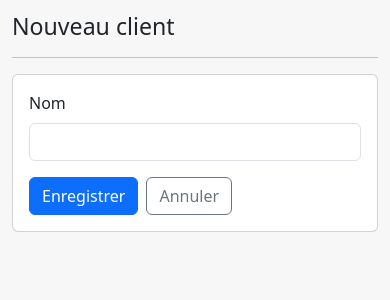
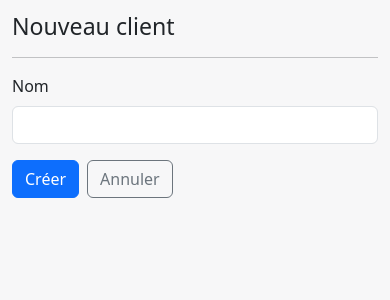
Before and after one commit to lecentrallanderneau-oss/Suivi_futs, a Flask app: page /client/new in a window 390 px wide. Shown: the part 57-357 px from the top of the page. Run offline with Flask 3, Linux system fonts and the light colour scheme.

Commit message:
Update client_form.html

```diff
--- a/templates/client_form.html
+++ b/templates/client_form.html
@@ -1,17 +1,25 @@
 {% extends "base.html" %}
-{% block title %}{{ client and 'Modifier' or 'Nouveau' }} client{% endblock %}
+
+{% block title %}{% if is_edit %}Modifier client{% else %}Nouveau client{% endif %}{% endblock %}
+
 {% block content %}
-<h1 class="h3">{{ client and 'Modifier' or 'Nouveau' }} client</h1>
+<h1 class="h3 mb-3">{% if is_edit %}Modifier client{% else %}Nouveau client{% endif %}</h1>
 <hr>
 
-<form method="post" class="card p-3">
-  <div class="mb-3">
+<form method="post" action="{% if is_edit %}{{ url_for('client_edit', client_id=client.id) }}{% else %}{{ url_for('client_new') }}{% endif %}" class="row g-3">
+  <div class="col-md-6">
     <label class="form-label">Nom</label>
-    <input type="text" name="name" class="form-control" value="{{ client and client.name or '' }}" required>
+    <input type="text" name="name" class="form-control" required
+           value="{{ request.form.get('name', (client.name if client else '')) }}">
   </div>
-  <div class="d-flex gap-2">
-    <button class="btn btn-primary" type="submit">Enregistrer</button>
-    <a class="btn btn-outline-secondary" href="{{ url_for('clients') }}">Annuler</a>
+
+  <div class="col-12 d-flex gap-2">
+    <button type="submit" class="btn btn-primary">{% if is_edit %}Enregistrer{% else %}Créer{% endif %}</button>
+    {% if is_edit %}
+      <a class="btn btn-outline-secondary" href="{{ url_for('client_detail', client_id=client.id) }}">Annuler</a>
+    {% else %}
+      <a class="btn btn-outline-secondary" href="{{ url_for('clients') }}">Annuler</a>
+    {% endif %}
   </div>
 </form>
 {% endblock %}
```
